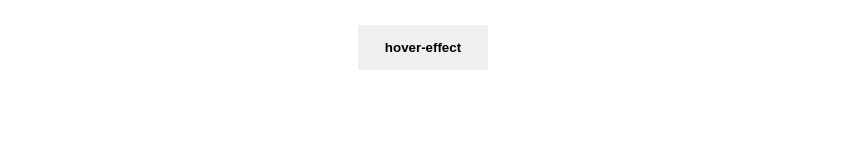
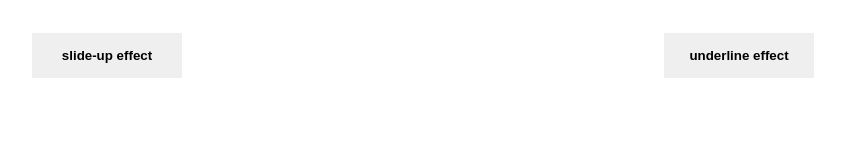
Before and after one commit to Waxoussou/btn-hvr, a plain HTML site: page index.html in a window 1280 px wide. Shown: the whole page, without its empty margins (217-1062 px from the left). Drawn offline with Linux system fonts and the light colour scheme.

Commit message:
ajout hover underline et hover slide-up

```diff
--- a/index.html
+++ b/index.html
@@ -8,8 +8,13 @@
     <link rel="stylesheet" href="style.css">
 </head>
 <body>
-    <div class="btn">
-        <input class="btn-hv-effect" type="submit" value="hover-effect">
+    <div class="container">
+        <div class="btn hv-slide-up">
+            <input class="btn-hv-effect" type="submit" value="slide-up effect">
+        </div>
+        <div class="btn hv-underline">
+            <input class="btn-hv-effect" type="submit" value="underline effect">
+        </div>
     </div>
 </body>
 </html>
--- a/style.scss
+++ b/style.scss
@@ -1,8 +1,26 @@
+.container {
+  display: flex;
+}
+
 .btn {
   margin: 25px auto;
-  width: 130px;
+  min-width: 150px;
   height: 45px;
   position: relative;
+  input {
+    border: none;
+    width: 100%;
+    height: 100%;
+    font-weight: bold;
+    margin: 0;
+    padding: 0;
+  }
+}
+
+// ---------------
+// SLIDE UP EFFECT
+// ---------------
+.hv-slide-up {
   &::after {
     content: "";
     position: absolute;
@@ -13,26 +31,20 @@
     width: 100%;
     height: 0%;
     background-color: rgba(23, 133, 161, 0.5);
-    animation: back 0.8s ease;
+    animation: back-slide-up 0.8s ease;
   }
   &:hover::after {
     animation: slide-up 0.8s ease-in both;
   }
-  &:hover > .btn-hv-effect {
-    // color: #ffffff;
-  }
+  //   &:hover > .hv-slide-up {
+  //     color: #ffffff;
+  //   }
   .btn-hv-effect {
     transition: all 0.8s ease;
-    font-weight: bold;
-    padding: 0;
-    margin: 0;
-    border: none;
-    width: 100%;
-    height: 100%;
   }
 }
 
-@keyframes back {
+@keyframes back-slide-up {
   0% {
     height: 100%;
   }
@@ -69,3 +81,55 @@
     height: 100%;
   }
 }
+
+// ---------------
+// UNDERLINE EFFECT
+// ---------------
+.hv-underline {
+    &::after {
+        animation: back-underline 0.8s ease;
+    content: "";
+    position: absolute;
+    bottom: 0;
+    left: 0;
+    right: 0;
+    width: 0%;
+    height: 4px;
+    background-color: dodgerblue;
+    // transition: width 0.5s ease-in;
+  }
+  &:hover::after, :active::after, :focus::after {
+    animation: underline 0.7s both ease-in;
+  }
+}
+// KEYFRAMES ------------------------
+// FORWARD -------------------
+@keyframes underline {
+  0% {
+    width: 0%;
+  }
+  55% {
+    width: 100%;
+  }
+  60% {
+    width: 80%;
+  }
+  80%{
+      width: 100%;
+  }
+  90%{
+      width: 90%;
+  }
+  100%{
+      width: 100%;
+  }
+}
+// BACKWARD ------------------
+@keyframes back-underline{
+    0%{
+        width: 100%;;
+    }
+    100%{
+        width: 0%;
+    }
+}
```
Also changed, not shown: style.css.
